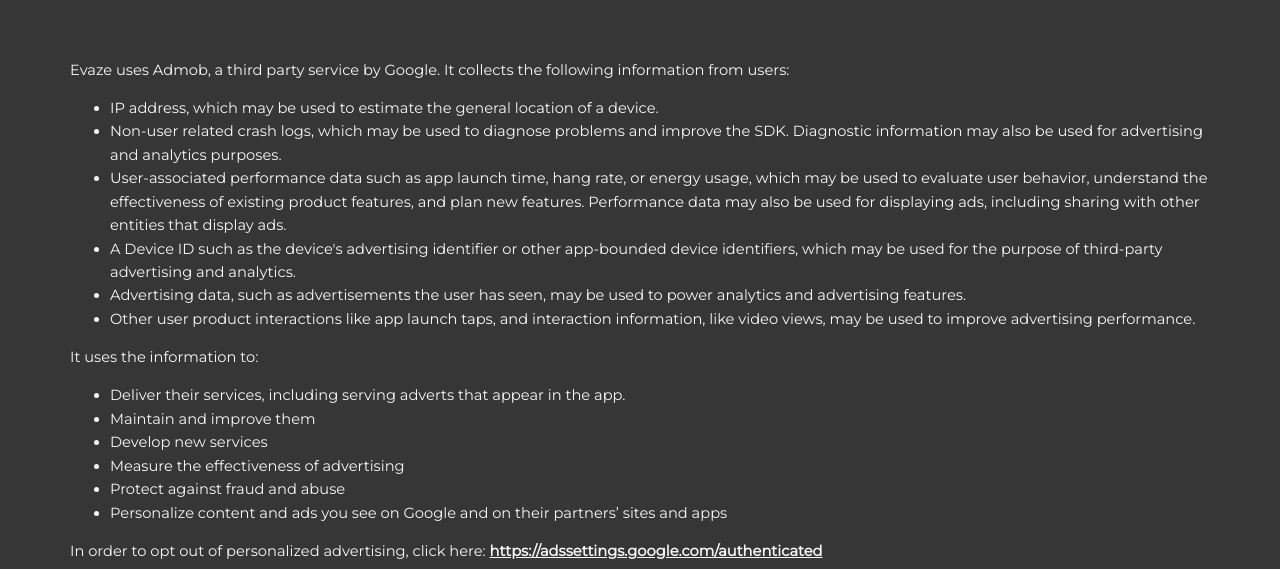
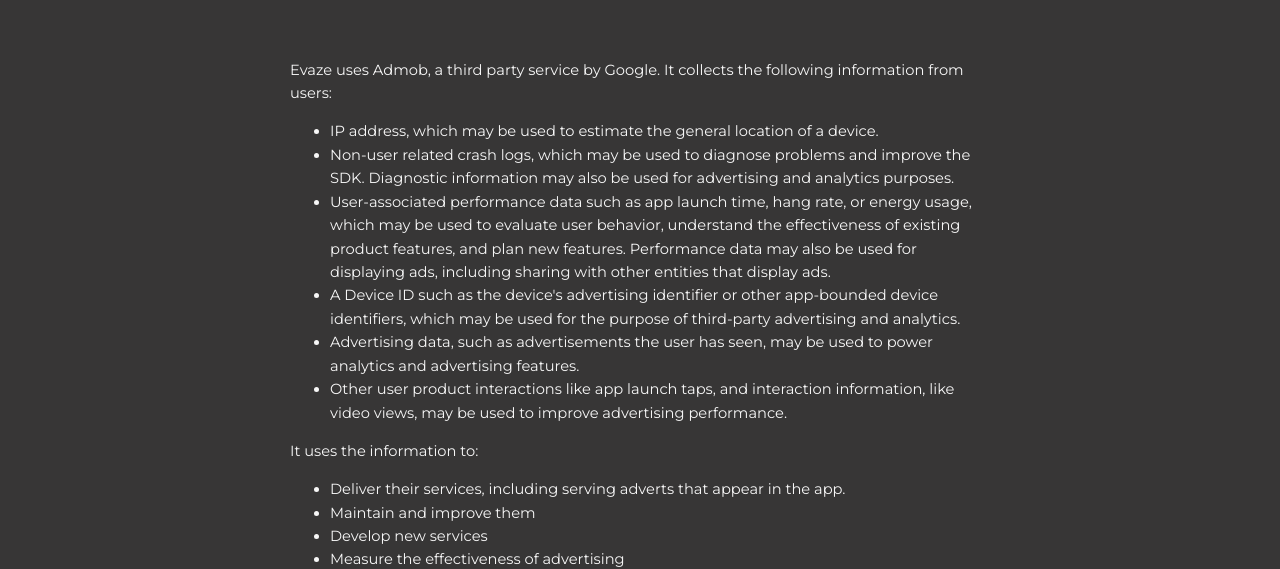
Before and after one commit to johntringham/SeedGangGames-Website, a website: page public/evaze/privacy.html in a window 1280 px wide. Shown: the part 196-765 px from the top of the page. Drawn offline with Linux system fonts and the light colour scheme.

Commit message:
maxwidth on the thing

```diff
--- a/public/css/styles.css
+++ b/public/css/styles.css
@@ -50,12 +50,17 @@
     line-height: 1.6;
 }
 
+.centercontainer {
+    margin: min(70px, 10%);
+}
+
 .propertext {
     text-align: left;
     font-family: 'Montserrat', sans-serif;
     font-size: 11pt;
-    margin: min(70px, 10%);
     line-height: 1.6;
+    max-width: 700px;
+    margin: 0 auto;
 }
 
 a
--- a/public/evaze/privacy.html
+++ b/public/evaze/privacy.html
@@ -25,6 +25,7 @@
 
     <h3>Evaze Privacy Policy</h3>
 
+    <div class="centercontainer">
     <div class="propertext">
 
 <p>Evaze uses Admob, a third party service by Google. It collects the following information from users:</p>
@@ -50,6 +51,7 @@
 <p>To contact Seed Gang Games, please email <b>john@tringham.co.uk</b></p>
 
     </div>
+    </div>
 
     <div class="centerdiv"><a href="http://seedganggames.com/">return to homepage</a></div>
 </body>
```
